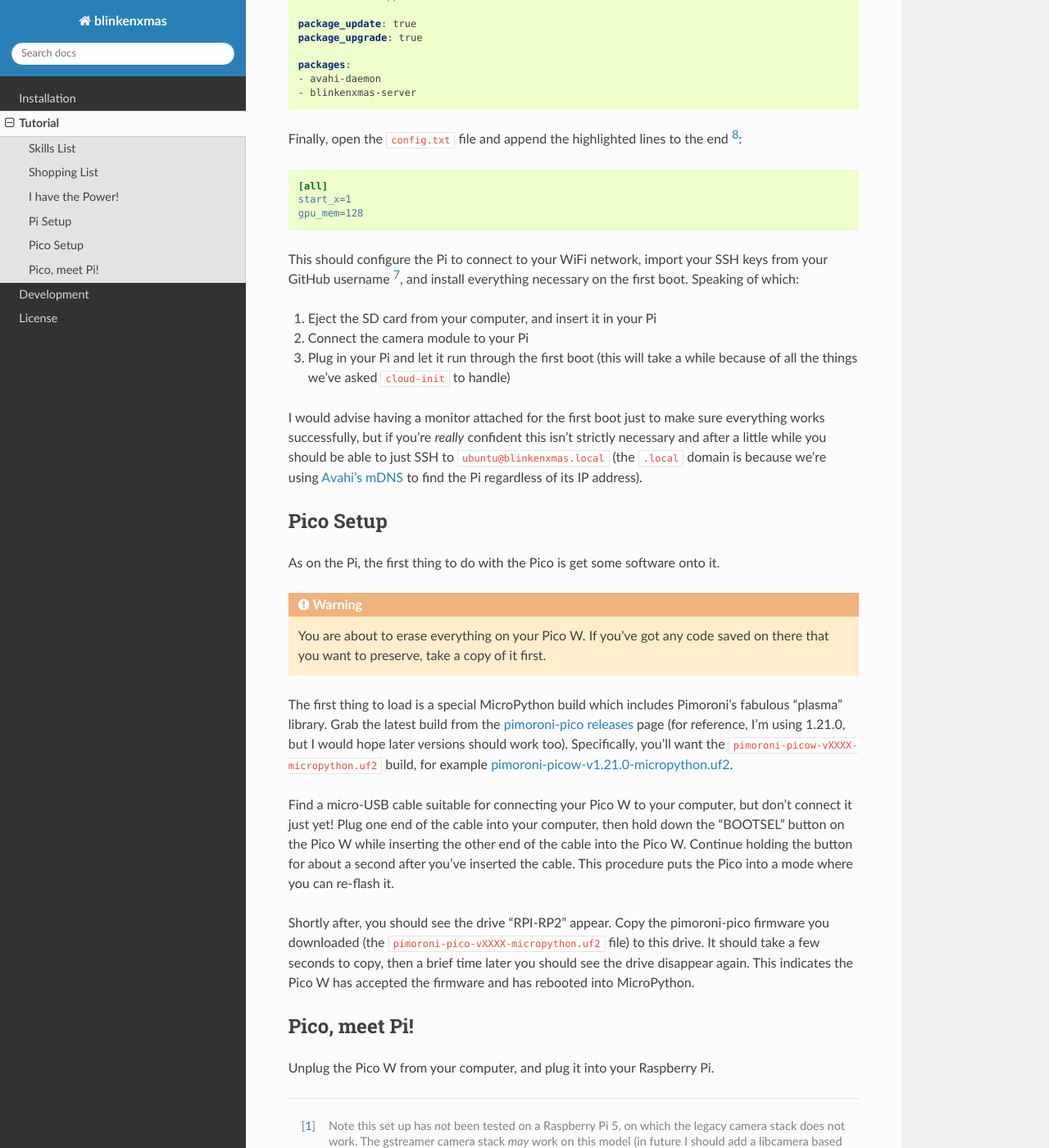
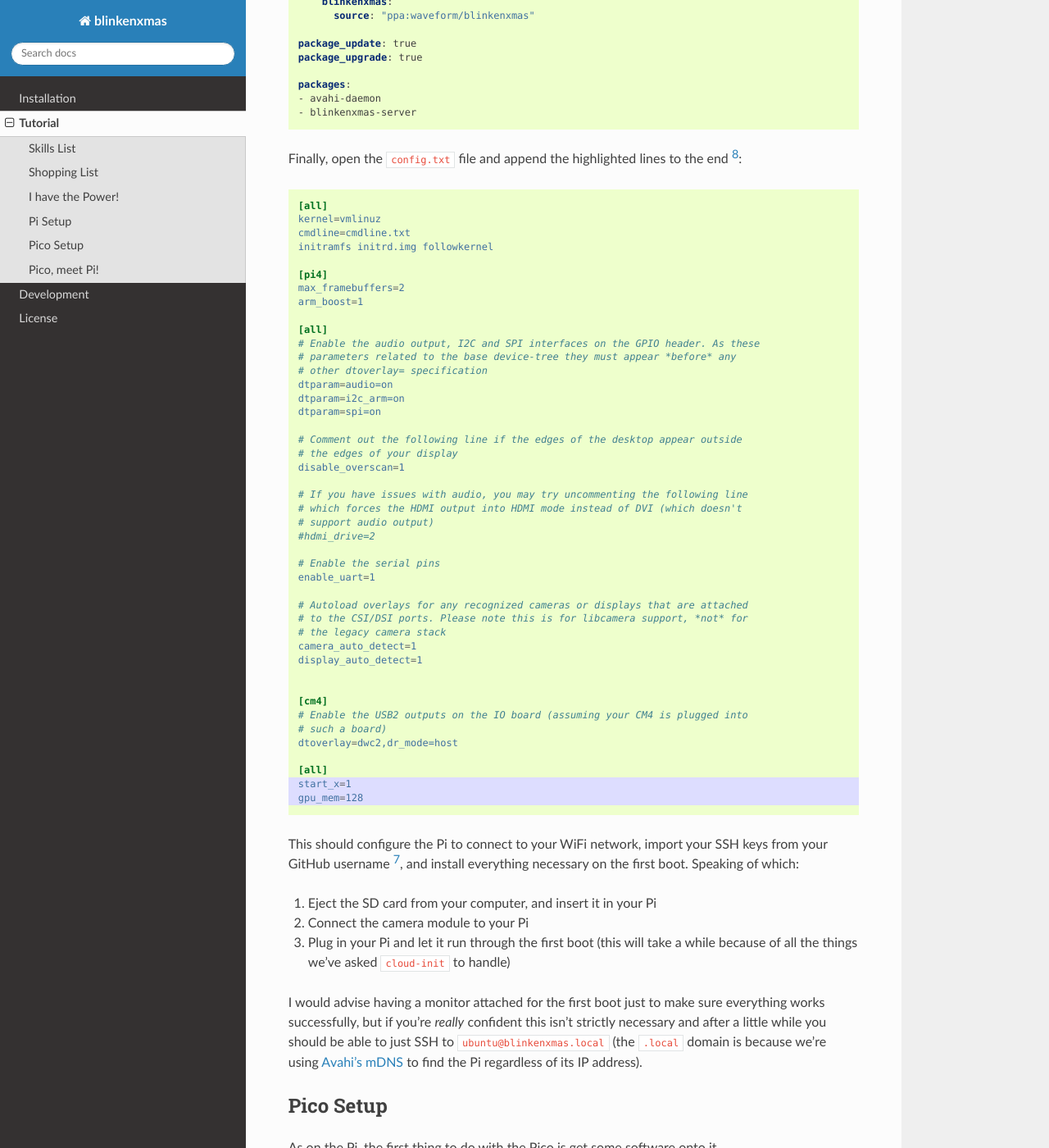
Before and after one commit to waveform80/blinkenxmas, a Sphinx documentation site: the page built from docs/tutorial.rst, in a window 1280 px wide and 1400 px high, scrolled down 4467 px. Shown: the whole window at 82% size. Built offline with Sphinx 7.4.7 and the Read the Docs theme 3.1.0, drawn with Linux system fonts in a browser that asks for light colours; formulas are drawn with MathJax 3; pages that are not in the unit, such as notebooks, are missing from menus; some of the changed text lies outside the part shown.

Commit message:
Bit more work on the tutorial

```diff
--- a/docs/tutorial.rst
+++ b/docs/tutorial.rst
@@ -55,15 +55,14 @@
 * A power supply for your Pi; micro-USB for models older than the 4B, USB-C for
   the 4B or later
 
-* A `Pico W`_ or a Pico WH; note you need the WiFi capable variant (not the
-  bare Pico), and that this project relies on the Pico's specific capabilities
-  [#othermcu]_
+* A `Pico W`_, or some variant thereof (including a `Pico 2W`_, `Pico Plus
+  2W`_, etc.); note you need a WiFi capable variant (not the bare Pico), and
+  that this project relies on the Pico's specific capabilities [#othermcu]_
 
-* A `breadboard`_, `stripboard`_, or `protoboard`_ large enough to mount your
-  Pico and all associated wiring
+* A `breadboard`_, `stripboard`_, or protoboard large enough to mount your Pico
+  and all associated wiring
 
-* `Jumper leads`_ for the breadboard (or solid-core wire for those that like
-  neatness!)
+* `Jumper leads`_ (breadboards only) or solid-core wire (all board types)
 
 * A 5V power supply capable of driving the Pico (easy) and all your neopixels
   (harder); a typical micro-USB supply is *not* going to cut the mustard here
@@ -159,8 +158,8 @@
 We'll start with the Pi side of things as that's relatively easy. I'll be using
 `Ubuntu for the Raspberry Pi`_ rather than the more common RaspiOS mostly
 because it's what I'm more familiar with [#job]_. More specifically, I'll be
-using the 32-bit armhf variant because the legacy camera stack doesn't work on
-arm64 [#raspios]_.
+using the 32-bit armhf variant of 22.04 because the legacy camera stack doesn't
+work on arm64 [#raspios]_ or on the later versions of Ubuntu.
 
 #. Insert your SD card into your computer, download `rpi-imager`_ (if you
    haven't got it already), and start it.
@@ -226,9 +225,49 @@
 Finally, open the :file:`config.txt` file and append the highlighted lines to
 the end [#legacy]_:
 
-.. TODO Add the rest of config.txt and highlight these lines
+.. code-block:: ini
+    :emphasize-lines: 43-44
 
-.. code-block:: ini
+    [all]
+    kernel=vmlinuz
+    cmdline=cmdline.txt
+    initramfs initrd.img followkernel
+
+    [pi4]
+    max_framebuffers=2
+    arm_boost=1
+
+    [all]
+    # Enable the audio output, I2C and SPI interfaces on the GPIO header. As these
+    # parameters related to the base device-tree they must appear *before* any
+    # other dtoverlay= specification
+    dtparam=audio=on
+    dtparam=i2c_arm=on
+    dtparam=spi=on
+
+    # Comment out the following line if the edges of the desktop appear outside
+    # the edges of your display
+    disable_overscan=1
+
+    # If you have issues with audio, you may try uncommenting the following line
+    # which forces the HDMI output into HDMI mode instead of DVI (which doesn't
+    # support audio output)
+    #hdmi_drive=2
+
+    # Enable the serial pins
+    enable_uart=1
+
+    # Autoload overlays for any recognized cameras or displays that are attached
+    # to the CSI/DSI ports. Please note this is for libcamera support, *not* for
+    # the legacy camera stack
+    camera_auto_detect=1
+    display_auto_detect=1
+
+
+    [cm4]
+    # Enable the USB2 outputs on the IO board (assuming your CM4 is plugged into
+    # such a board)
+    dtoverlay=dwc2,dr_mode=host
 
     [all]
     start_x=1
@@ -263,26 +302,33 @@
     saved on there that you want to preserve, take a copy of it first.
 
 The first thing to load is a special MicroPython build which includes
-Pimoroni's fabulous "plasma" library. Grab the latest build from the
-`pimoroni-pico releases`_ page (for reference, I'm using 1.21.0, but I would
-hope later versions should work too). Specifically, you'll want the
-:file:`pimoroni-picow-vXXXX-micropython.uf2` build, for example
-`pimoroni-picow-v1.21.0-micropython.uf2
-<https://github.com/pimoroni/pimoroni-pico/releases/download/v1.21.0/pimoroni-picow-v1.21.0-micropython.uf2>`_.
+Pimoroni's fabulous "plasma" library. One of the following should suffice,
+depending on your model of Pico:
 
-Find a micro-USB cable suitable for connecting your Pico W to your computer,
-but don't connect it just yet! Plug one end of the cable into your computer,
-then hold down the "BOOTSEL" button on the Pico W while inserting the other end
-of the cable into the Pico W. Continue holding the button for about a second
-after you've inserted the cable. This procedure puts the Pico into a mode where
-you can re-flash it.
+2040-based Pico W
+    `pimoroni-pico releases`_
+
+2350-based Pico 2W
+    `pimoroni-pico-rp2350 releases`_
+
+For reference, I've used pimoroni-pico 1.21.0 on a Pico W, and
+pimoroni-pico-rp2350 0.0.10 on a `Pico Plus 2W`_, but you should probably just
+grab the latest build for your specific board. The file should have a name
+something like :file:`{board}-{version}-pimoroni-micropython.uf2`.
+
+Find a cable suitable for connecting your Pico to your computer, but don't
+connect it just yet! Plug one end of the cable into your computer, then hold
+down the "BOOTSEL" button on the Pico while inserting the other end of the
+cable into the Pico. Continue holding the button for about a second after
+you've inserted the cable. This procedure puts the Pico into a mode where you
+can re-flash it.
 
 Shortly after, you should see the drive "RPI-RP2" appear. Copy the
 pimoroni-pico firmware you downloaded (the
-:file:`pimoroni-pico-vXXXX-micropython.uf2` file) to this drive. It should take
-a few seconds to copy, then a brief time later you should see the drive
-disappear again. This indicates the Pico W has accepted the firmware and has
-rebooted into MicroPython.
+:file:`{board}-{version}-pimoroni-micropython.uf2` file) to this drive. It
+should take a few seconds to copy, then a brief time later you should see the
+drive disappear again. This indicates the Pico has accepted the firmware and
+has rebooted into MicroPython.
 
 
 Pico, meet Pi!
```
Also changed, not shown: other parts of docs/tutorial.rst (+4 -0 lines).
